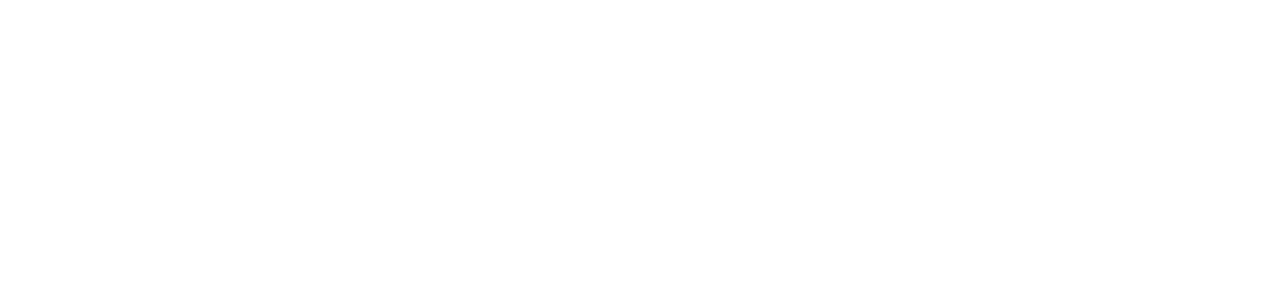
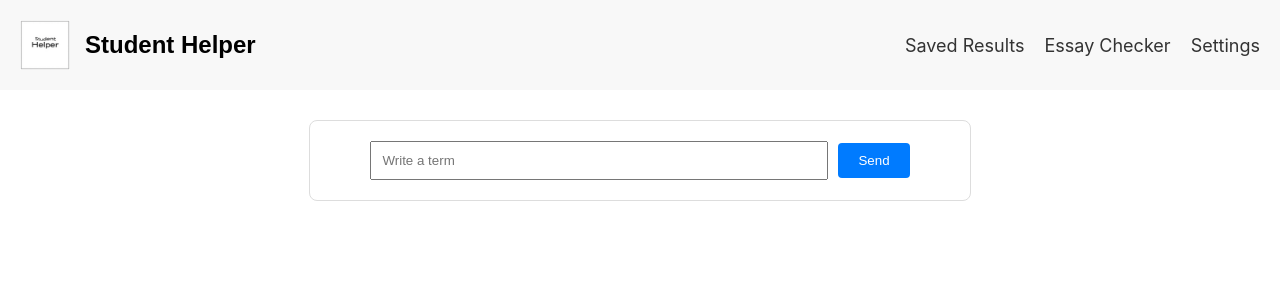
Before and after one commit to ViktorKobylka/Student-Helper, a React (Create React App) app: page /study in a window 1280 px wide. Before the commit this address had no page. Shown: the top 300 px of the page. Built offline with nearby package versions, Linux system fonts and the light colour scheme.

Commit message:
created StudyPage

```diff
--- a/src/App.js
+++ b/src/App.js
@@ -6,6 +6,7 @@
 import SavedResponsesPage from './components/savedResponsesPage';
 import EssayPage from './components/essayPage';
 import EssayResultPage from './components/essayResultPage';
+import StudyPage from './components/studyPage';
 
 function App() {
   return (
@@ -16,6 +17,7 @@
       <Route path="/saved" element={<SavedResponsesPage />} />
       <Route path="/essay" element={<EssayPage />} />
       <Route path="/essayResult" element={<EssayResultPage />} />
+      <Route path="/study" element={<StudyPage />} />
     </Routes>
   </Router>
   );
--- a/src/components/mainPage.js
+++ b/src/components/mainPage.js
@@ -68,6 +68,7 @@
         <nav className="nav-links">
           <a href="/saved">Saved Results</a>
           <a href="/essay">Essay Checker</a>
+          <a href="/study">Study terms</a>
           <a href="/settings">Settings</a>
         </nav>
       </header>
--- /dev/null
+++ b/src/components/studyPage.js
@@ -0,0 +1,59 @@
+import { useState } from "react";
+import axios from "axios";
+import logotype from "../styles/images/logotype.jpg";
+
+const StudyPage = () => {
+  const [termText, setTermText] = useState("");
+  const [definition, setDefinition] = useState("");
+
+  const handleSubmit = async () => {
+    if (termText.trim().length === 0) return;
+    setDefinition("Loading...");
+    try {
+      const res = await axios.post("http://localhost:5000/api/chat", {
+        prompt: `Provide clear and short definition for the following term:\n\n${termText}`
+      });
+
+      setDefinition(res.data);
+    } catch (error) {
+      console.error("Error generating definition:", error);
+      setDefinition("Error: Unable to fetch response.");
+    }
+  };
+
+  return (
+    <div>
+      <header className="main-header">
+        <div className="logo-container">
+          <img src={logotype} alt="logotype" />
+          <strong>Student Helper</strong>
+        </div>
+        <nav className="nav-links">
+          <a href="/saved">Saved Results</a>
+          <a href="/essay">Essay Checker</a>
+          <a href="/settings">Settings</a>
+        </nav>
+      </header>
+
+      <div className="main-content">
+        <div className="input-card">
+          <input
+            type="text"
+            value={termText}
+            onChange={(e) => setTermText(e.target.value)}
+            placeholder="Write a term"
+          />
+          <button onClick={handleSubmit}>Send</button>
+        </div>
+
+        {definition && (
+          <div className="response-card">
+            <p><strong>Definition:</strong> {definition}</p>
+          </div>
+        )}
+      </div>
+    </div>
+  );
+};
+
+export default StudyPage;
```
